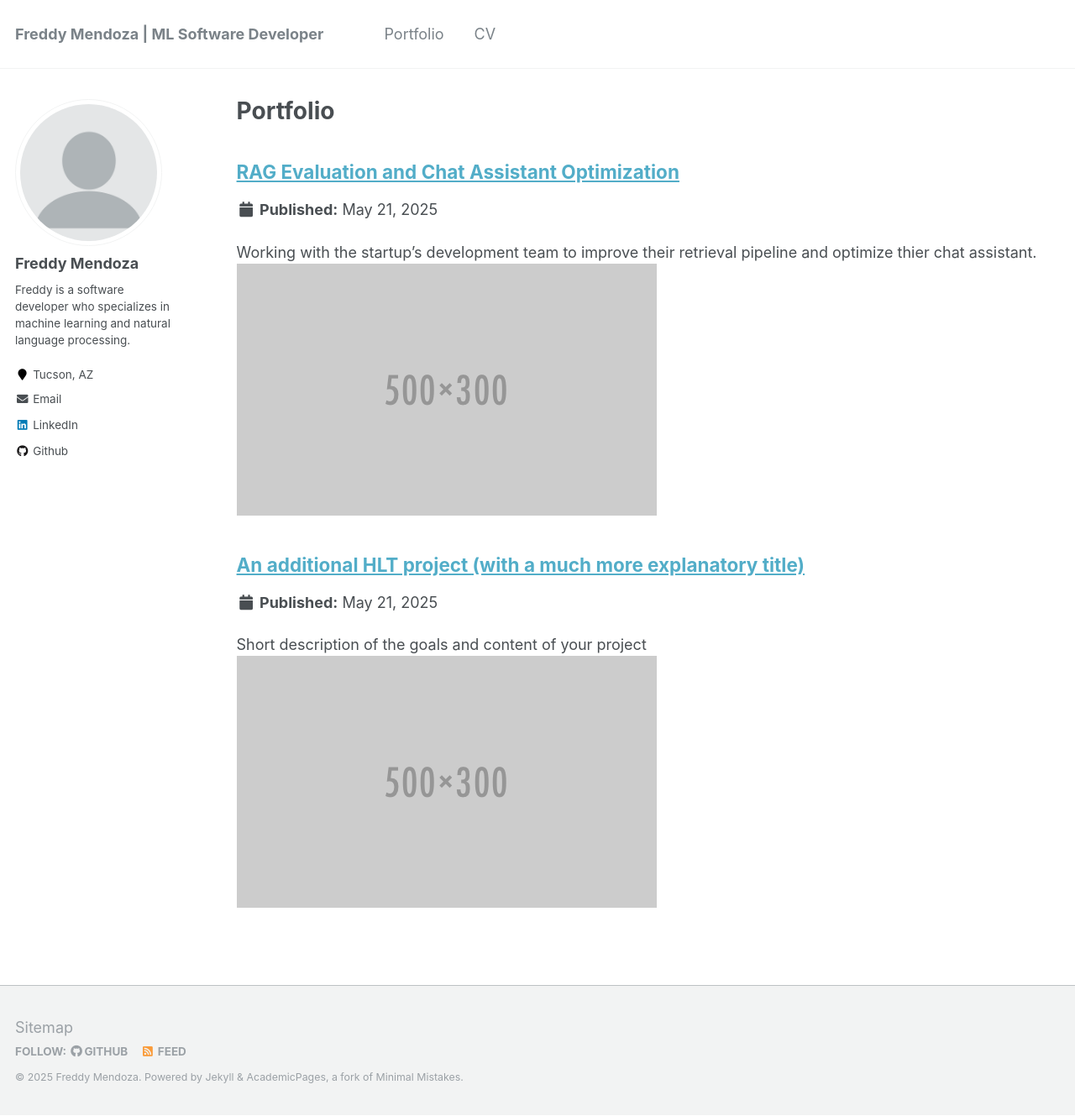
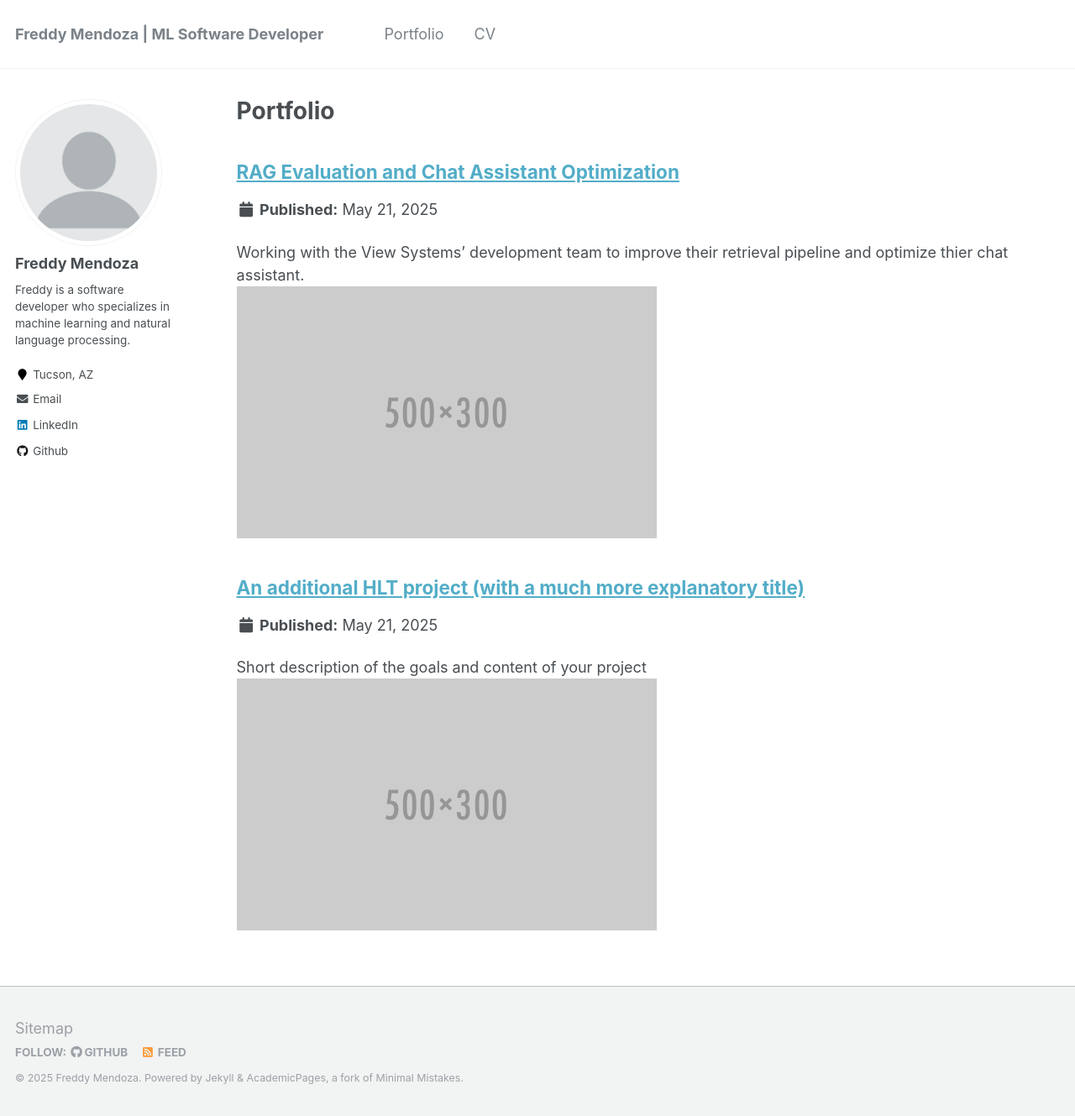
Before and after one commit to fmend/fmend.github.io, a Jekyll site: the page built from _pages/portfolio.html, in a window 1280 px wide and 1329 px high. Shown: the whole window at 84% size. Built offline with Jekyll 4.4.1, drawn with Linux system fonts in a browser that asks for light colours.

Commit message:
Update portfolio-1.md

```diff
--- a/_portfolio/portfolio-1.md
+++ b/_portfolio/portfolio-1.md
@@ -1,6 +1,6 @@
 ---
 title: "RAG Evaluation and Chat Assistant Optimization"
-excerpt: "Working with the startup's development team to improve their retrieval pipeline and optimize thier chat assistant.<br/><img src='/images/500x300.png'>"
+excerpt: "Working with the View Systems' development team to improve their retrieval pipeline and optimize thier chat assistant.<br/><img src='/images/500x300.png'>"
 collection: portfolio
 ---
 
```
